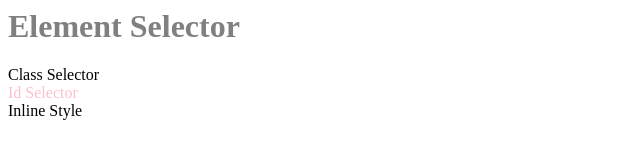
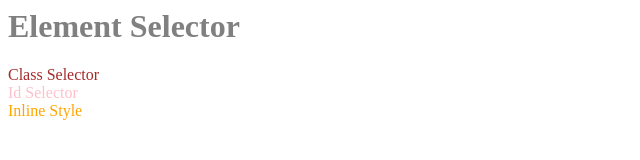
Before and after one commit to knightmoves-schools/011-inline-styles-selectors-dorianvelazquez, a website: page index.html in a window 1280 px wide. Shown: the whole page, without its empty margins (0-640 px from the left). Drawn offline with Linux system fonts and the light colour scheme.

Commit message:
Update index.html
h

```diff
--- a/index.html
+++ b/index.html
@@ -1,12 +1,12 @@
+
 <html>
-
 <head>
 <title>CSS Styling</title>
 <style>
 h1 {
 color: grey;
 }
-    .brown:text; {
+.brown-text {
 color: brown;
 }
 #selector-id {
@@ -14,12 +14,10 @@
 }
 </style>
 </head>
-
 <body>
 <h1>Element Selector</h1>
 <div class="brown-text">Class Selector</div>
 <div id="selector-id">Id Selector</div>
-  <span>Inline Style</span>
+<span style="color: orange;">Inline Style</span>
 </body>
-
 </html>
```
Lines whose indentation alone changed are shown as unchanged.
